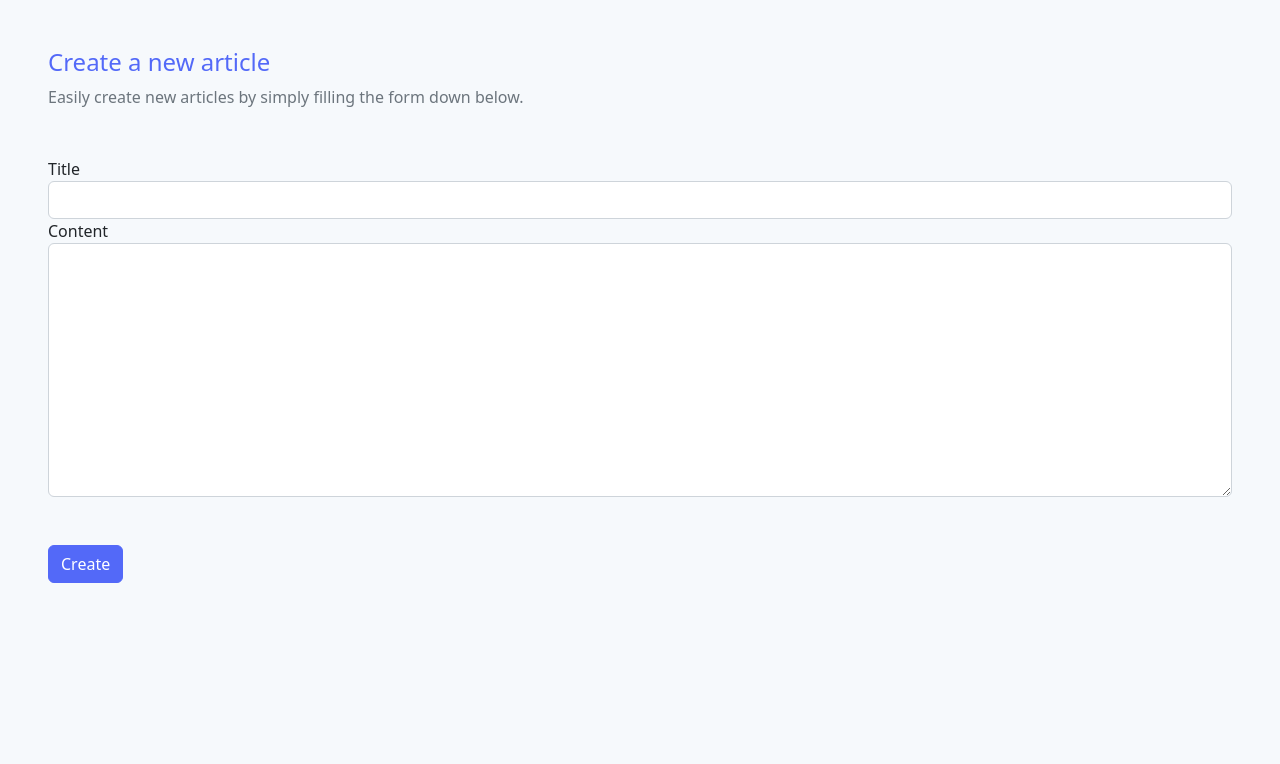
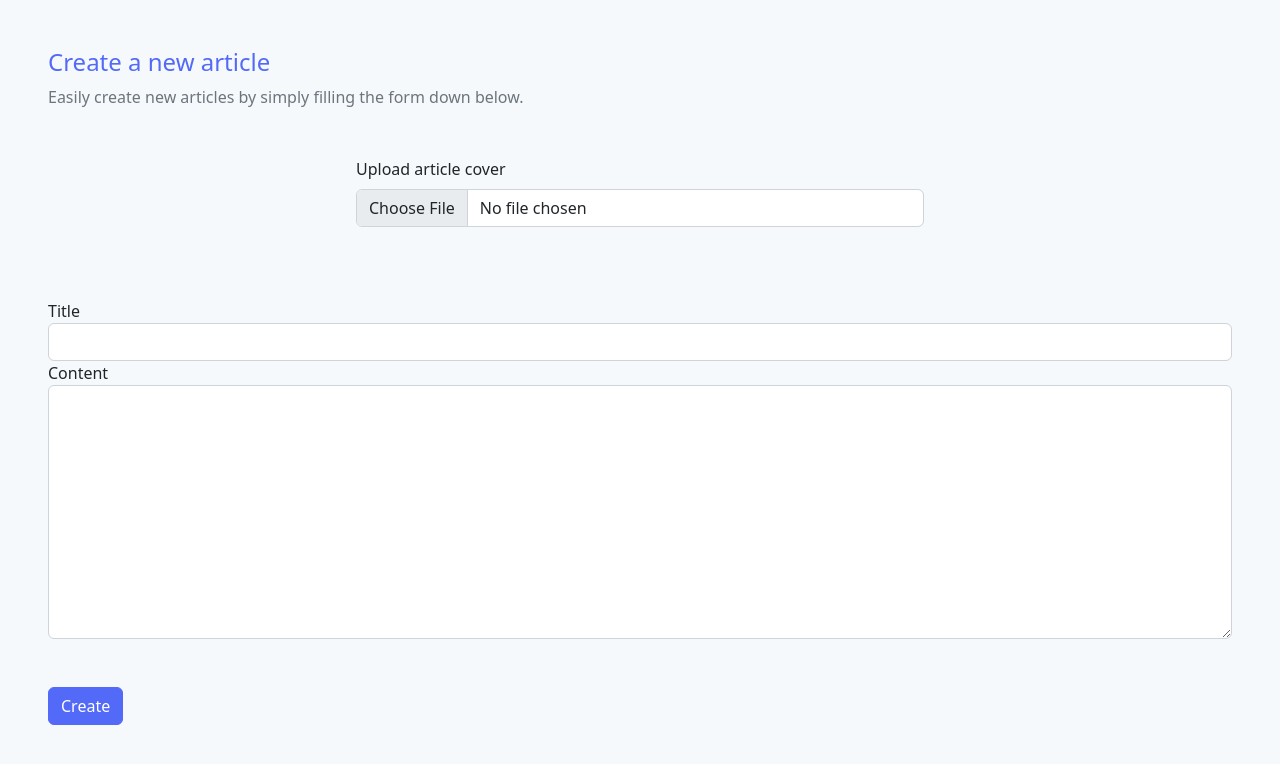
Before and after one commit to tepesalexandru/recipes_blog, a PHP site: page /create_article.php in a window 1280 px wide. Shown: the top 764 px of the page. Run offline with PHP 8.4, Linux system fonts and the light colour scheme.

Commit message:
image upload

```diff
--- a/create_article.php
+++ b/create_article.php
@@ -7,7 +7,15 @@ require 'header.php';
         <h3 class="h4 font-weight-bold text-theme">Create a new article</h3>
     </div>
     <p class="text-muted mt-2 mb-5">Easily create new articles by simply filling the form down below.</p>
-    <form action="includes/articles/create_article.inc.php" method="POST">
+
+    <form action="includes/articles/create_article.inc.php" method="POST" enctype="multipart/form-data">
+        <div class="container col-md-6">
+            <div class="mb-5">
+                <label for="Image" class="form-label">Upload article cover</label>
+                <input class="form-control" type="file" id="formFile" onchange="preview()" name="article-cover">
+            </div>
+            <img id="frame" src="" class="img-fluid" />
+        </div>
         <div class="form-group">
             <label for="exampleInputEmail1">Title</label>
             <input type="text" class="form-control" id="exampleInputEmail1" name="title">
@@ -18,4 +26,11 @@ require 'header.php';
         </div>
         <button type="submit" name="create-article-submit" class="btn btn-theme">Create</button>
     </form>
+
 </div>
+
+<script>
+    function preview() {
+        frame.src = URL.createObjectURL(event.target.files[0]);
+    }
+</script>
--- a/database_modeling.php
+++ b/database_modeling.php
@@ -37,6 +37,7 @@
         content NVARCHAR(5000) NOT NULL,
         authorId INT(6) UNSIGNED NOT NULL,
         publishedOn DATETIME NOT NULL,
+        imageBlob BLOB NOT NULL,
         FOREIGN KEY (authorId) REFERENCES Users(id)
     )";
 
--- a/includes/articles/create_article.inc.php
+++ b/includes/articles/create_article.inc.php
@@ -5,12 +5,14 @@ if (isset($_POST['create-article-submit'])) {
     $title = $_POST['title'];
     $content = $_POST['content'];
     $authorId = $_SESSION['userId'];
+    $data = file_get_contents($_FILES['article-cover']['tmp_name']);
+    $data = mysqli_real_escape_string($conn, $data);
 
     if (empty($title) || empty($content)) {
         header("Location: ../../create_article.php?error=emptyfields");
         exit();
     } else {
-        $sql = "INSERT INTO Articles (title, content, authorId, publishedOn) Values (?, ?, ?, now())";
+        $sql = "INSERT INTO Articles (title, content, authorId, publishedOn, imageBlob) Values (?, ?, ?, now(), '$data')";
         $stmt = mysqli_stmt_init($conn);
         if (!mysqli_stmt_prepare($stmt, $sql)) {
             header("Location: ../../create_article.php?error=sqlerror");
--- a/includes/delete_article.inc.php
+++ b/includes/delete_article.inc.php
@@ -9,7 +9,7 @@ if (isset($_POST['delete-article'])) {
     $result = $conn->query($sql);
     $firstRow = mysqli_fetch_assoc($result);
 
-    if($firstRow['authorId'] != $_SESSION['userId'] || $_SESSION['isAdmin'] != 1) {
+    if($firstRow['authorId'] != $_SESSION['userId'] && $_SESSION['isAdmin'] != 1) {
         header("Location: ../index.php");
         exit();
     }
```
